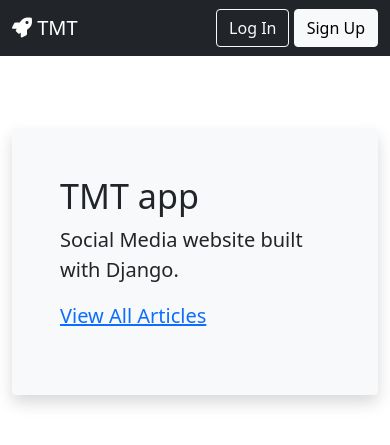
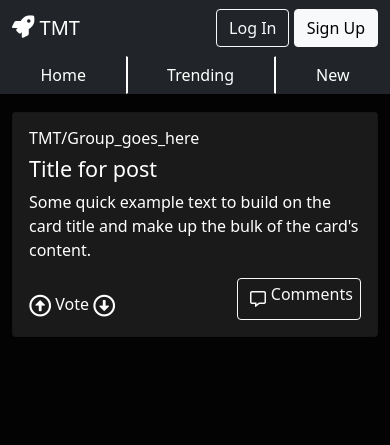
Before and after one commit to TomNguyen-FSDI/FSDI-115, a Django app: template assignment_03/templates/home.html in a window 390 px wide. Shown: the top 445 px of the page. Run offline with Django 3.2, Linux system fonts and the light colour scheme; the template is opened without the code that fills it, so the values that code supplies are empty.

Commit message:
added template for mobile posts

```diff
--- a/assignment_03/static/css/base.css
+++ b/assignment_03/static/css/base.css
@@ -11,6 +11,9 @@
     }
 }
 /* BASE HTML */
+body{
+    background-color: #030303;
+}
 .navbar-collapse{
     display: flex;
     justify-content: flex-end;
@@ -20,3 +23,47 @@
     flex: 1;
 
 }
+/* HOME HTML */
+.btn-group{
+    width: 100vw;
+}
+.btn-group>.btn:nth-child(2){
+    border-left: 2px solid white;
+    border-right: 3px solid white;
+}
+.btn-group .btn{
+    border-radius: 0;
+}
+.btn-container{
+    display: flex;
+    justify-content: center;
+    margin-top: 0%;
+}
+.card{
+    background-color: rgb(26, 26, 27);
+    color: white;
+    margin-top: 5%;
+}
+.vote-text{
+    margin: 0 5%;
+}
+.comment-text{
+    margin-left: 5%;
+}
+.post-footer{
+    justify-content: space-between;
+    align-items: flex-end;
+}
+a i{
+    color: white;
+    font-size: 1.4rem;
+}
+.arrow-up:hover{
+    color: rgb(0, 153, 255);
+}
+.arrow-down:hover{
+    color: rgb(252, 70, 70);
+}
+.comment-btn{
+    align-items: center;
+}
--- a/assignment_03/templates/base.html
+++ b/assignment_03/templates/base.html
@@ -29,7 +29,7 @@ crossorigin="anonymous">
 
         <input class="form-control me-2" type="search" placeholder="Search" aria-label="Search">
       </form> -->
-      <div class="btn-container">
+      <div>
         <button type="button" class="btn btn-outline-light"><a>Log In</a></button>
         <button type="button" class="btn btn-light"><a>Sign Up</a></button>
       </div>
@@ -52,7 +52,7 @@ crossorigin="anonymous">
               <input class="form-control me-2" type="search" placeholder="Search" aria-label="Search">
             </form>
 
-            <div class="btn-container">
+            <div>
               <button type="button" class="btn btn-outline-light"><a>Log In</a></button>
               <button type="button" class="btn btn-light"><a>Sign Up</a></button>
 
--- a/assignment_03/templates/home.html
+++ b/assignment_03/templates/home.html
@@ -3,18 +3,39 @@
 {% block title %}Home{% endblock title %}
 
 {% block content %}
-<br />
+<div class="btn-container">
+    <div class="btn-group" role="group" aria-label="Basic example">
+        <button type="button" class="btn btn-dark btn-spacing">Home</button>
+        <button type="button" class="btn btn-dark btn-spacing">Trending</button>
+        <button type="button" class="btn btn-dark btn-spacing">New</button>
+    </div>
+</div>
+
 <div class="container">
 
-    <div class="bg-light p-5 rounded mt-5 shadow">
-        <div class="jumbotron">
-            <h1 class="display-4">TMT app</h1>
-            <p class="lead">Social Media website built with Django.</p>
-            <p class="lead">
-                <a href="{% url 'home' %}" role="button">View All Articles</a>
-            </p>
+    <div class="card" style="width: 100%;">
+        <div class="card-body">
+          <h6 class="card-group">TMT/Group_goes_here</h6>
+          <h4 class="card-title">Title for post</h4>
+          <p class="card-text">Some quick example text to build on the card title and make up the bulk of the card's content.</p>
+          <div class="post-footer d-flex">
+                <div class="vote-container d-flex">
+                    <a href="#"><i class="far fa-arrow-alt-circle-up arrow-up"></i></a>
+                        <h6 class="vote-text">Vote</h6>
+                    <a href="#"><i class="far fa-arrow-alt-circle-down arrow-down"></i></a>
+                </div>
+
+                <div class="comments-container ">
+                    <button
+                    type="button"
+                    class="btn btn-outline-light d-flex comment-btn">
+                        <i class="far fa-comment-alt"></i>
+                        <h6 class="comment-text">Comments</h6>
+                    </button>
+                </div>
+          </div>
         </div>
-    </div>
+      </div>
 
 </div>
 {% endblock content %}
```
